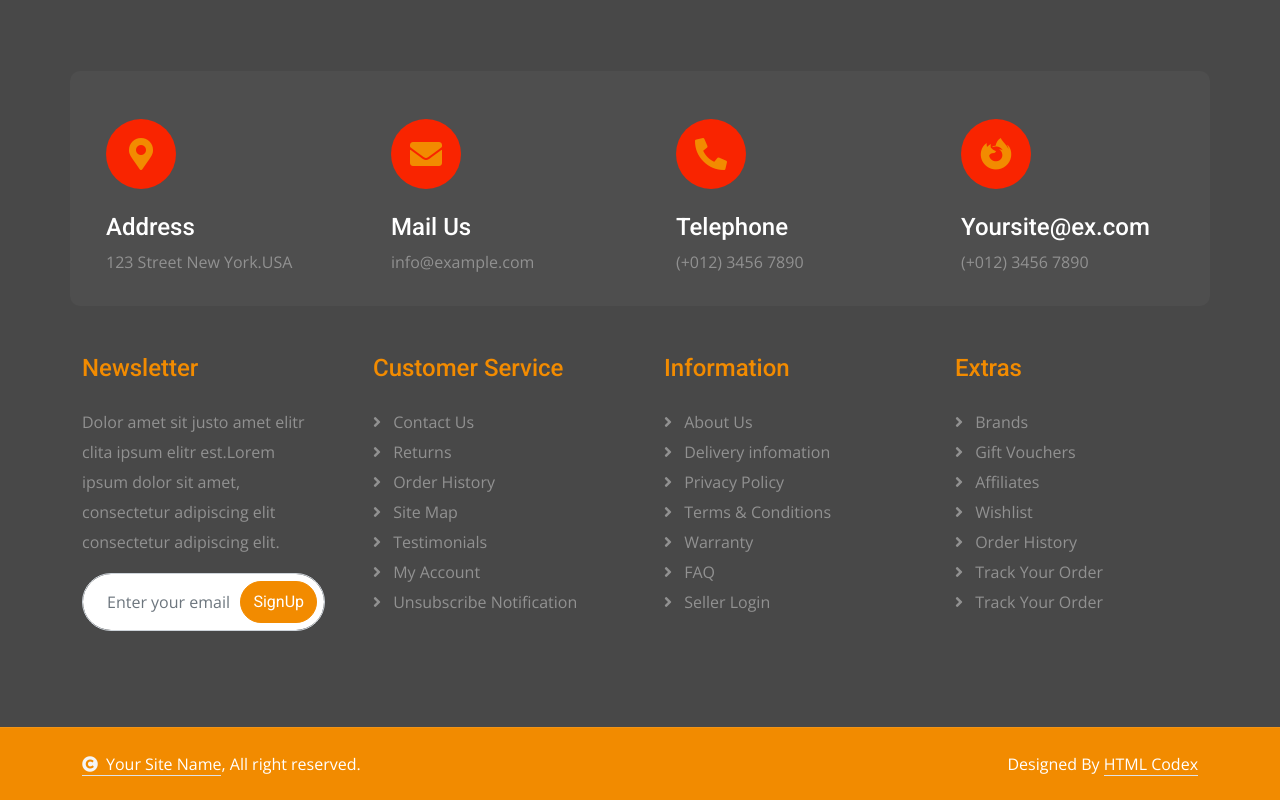
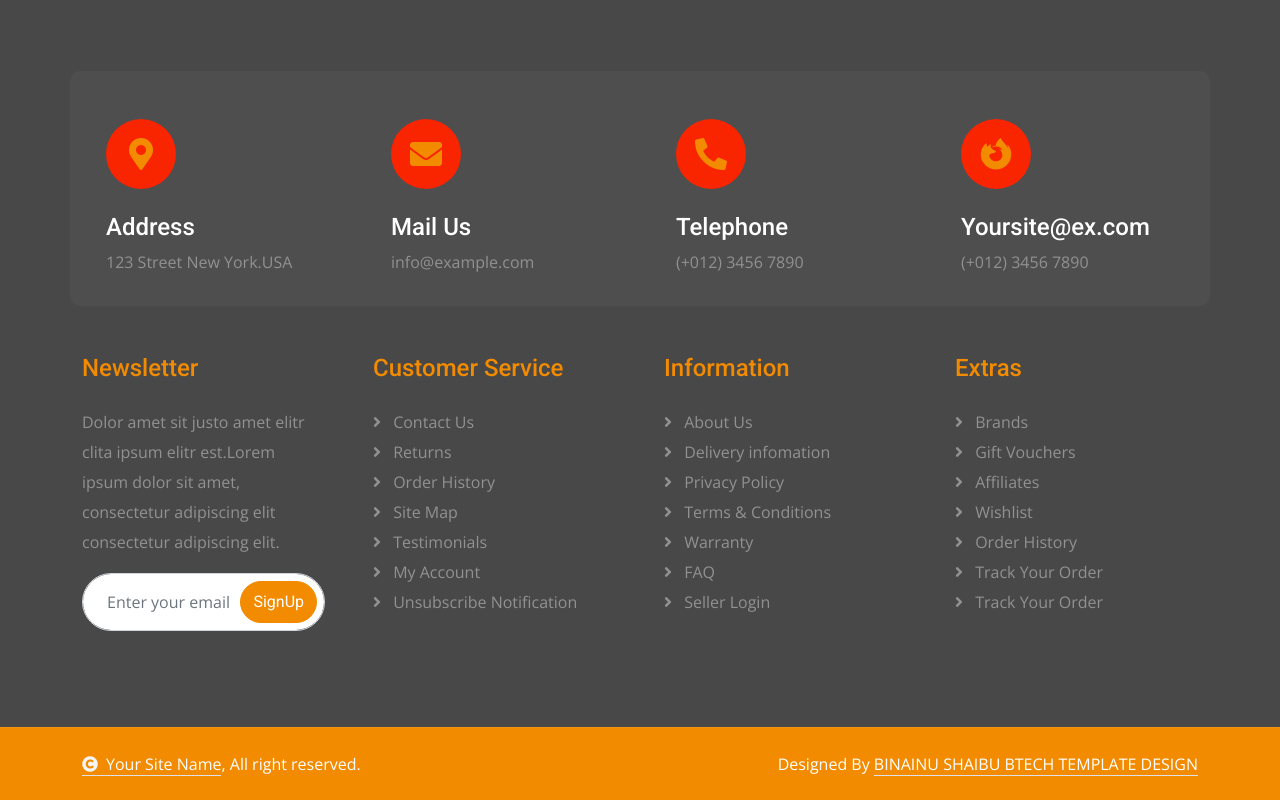
Before and after one commit to BINAINUSHAIBU/Category---eCommerce, a plain HTML site: page index.html in a window 1280 px wide. Shown: the part 4119-4919 px from the top of the page. Drawn offline with nearby package versions, Linux system fonts and the light colour scheme.

Commit message:
Update index.html

```diff
--- a/index.html
+++ b/index.html
@@ -1896,7 +1896,7 @@
 
                         <!--/*** The author’s attribution link must remain intact in the template. ***/-->
                         <!--/*** If you wish to remove this credit link, please purchase the Pro Version . ***/-->
-                        Designed By <a class="border-bottom text-white" href="https://htmlcodex.com">HTML Codex</a>
+                        Designed By <a class="border-bottom text-white" href="https://btechtemplate2026.netlify.app/">BINAINU SHAIBU BTECH TEMPLATE DESIGN</a>
                     </div>
                 </div>
             </div>
```
